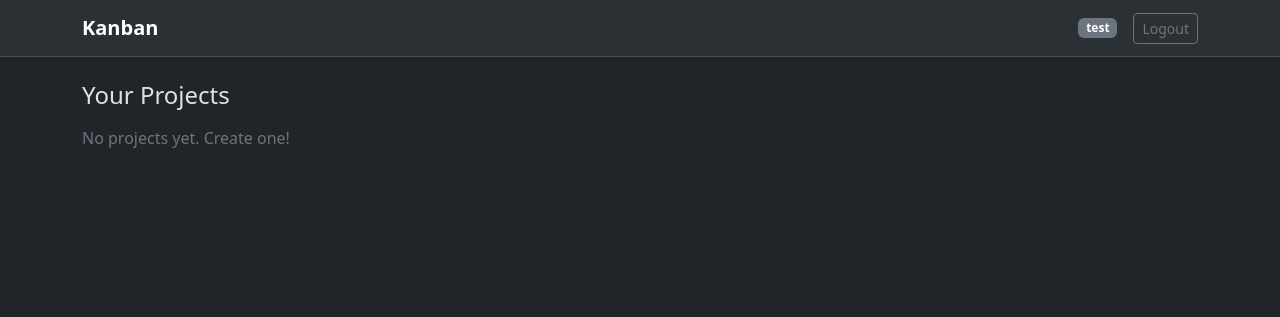
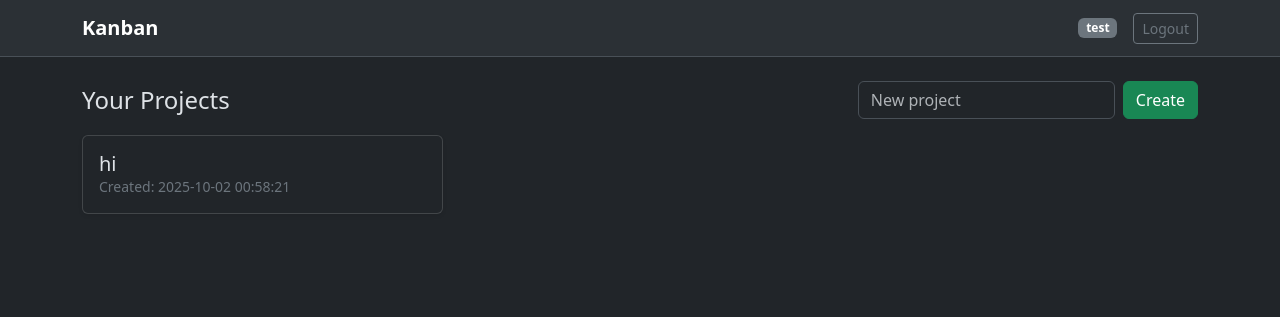
Before and after one commit to Cano4949/Kanban-WebApp, a Flask app: page /dashboard in a window 1280 px wide. Shown: the top 317 px of the page. Run offline with Flask 3, Linux system fonts and the light colour scheme; a user stored in the database is signed in; data comes from the database, SQL or seed files in the repository; both versions use the stored data as it was after the commit.

Commit message:
add projects

```diff
--- a/WEBAPP/app.py
+++ b/WEBAPP/app.py
@@ -1,8 +1,10 @@
-# app.py
 from flask import Flask, render_template, request, redirect, url_for, session, flash
 import os
 from functools import wraps
-from db import init_db_users, create_user, check_login
+from db import (
+    init_db_all, create_user, check_login,
+    create_project, list_user_projects
+)
 
 app = Flask(__name__)
 app.config["SECRET_KEY"] = os.environ.get("SECRET_KEY", "dev-secret")
@@ -61,13 +63,22 @@ def logout():
 @app.route("/dashboard")
 @login_required
 def dashboard():
-    return render_template("dashboard.html")
+    projects = list_user_projects(current_user_id())
+    return render_template("dashboard.html", projects=projects)
+
+@app.route("/project/create", methods=["POST"])
+@login_required
+def project_create():
+    name = request.form.get("name", "").strip() or "New Project"
+    pid = create_project(name, current_user_id())
+    flash("Project created.", "success")
+    return redirect(url_for("dashboard"))
 
 @app.cli.command("init-db")
 def init_db_cmd():
-    init_db_users()
-    print("DB initialized (users).")
+    init_db_all()
+    print("DB initialized (users + projects). No demo user created.")
 
 if __name__ == "__main__":
-    init_db_users()
+    init_db_all()
     app.run(debug=True)
--- a/WEBAPP/db.py
+++ b/WEBAPP/db.py
@@ -1,4 +1,3 @@
-# db.py
 import sqlite3
 from pathlib import Path
 from typing import Optional
@@ -10,15 +9,32 @@ def get_conn():
     conn.row_factory = sqlite3.Row
     return conn
 
-def init_db_users():
+def init_db_all():
     conn = get_conn()
     conn.executescript("""
     PRAGMA foreign_keys = ON;
+
     CREATE TABLE IF NOT EXISTS users (
         id INTEGER PRIMARY KEY AUTOINCREMENT,
         username TEXT NOT NULL UNIQUE,
         password TEXT NOT NULL,
         created_at DATETIME DEFAULT CURRENT_TIMESTAMP
+    );
+
+    CREATE TABLE IF NOT EXISTS projects (
+        id INTEGER PRIMARY KEY AUTOINCREMENT,
+        name TEXT NOT NULL,
+        created_at DATETIME DEFAULT CURRENT_TIMESTAMP
+    );
+
+    CREATE TABLE IF NOT EXISTS project_members (
+        id INTEGER PRIMARY KEY AUTOINCREMENT,
+        user_id INTEGER NOT NULL,
+        project_id INTEGER NOT NULL,
+        role TEXT DEFAULT 'owner',
+        UNIQUE(user_id, project_id),
+        FOREIGN KEY(user_id) REFERENCES users(id) ON DELETE CASCADE,
+        FOREIGN KEY(project_id) REFERENCES projects(id) ON DELETE CASCADE
     );
     """)
     conn.commit()
@@ -49,3 +65,29 @@ def check_login(username: str, password: str) -> Optional[int]:
     if not u:
         return None
     return u["id"] if u["password"] == password else None
+
+# --- projects ---
+def create_project(name: str, owner_id: int) -> int:
+    conn = get_conn()
+    cur = conn.cursor()
+    cur.execute("INSERT INTO projects(name) VALUES(?)", (name,))
+    pid = cur.lastrowid
+    cur.execute(
+        "INSERT INTO project_members(user_id, project_id, role) VALUES(?,?, 'owner')",
+        (owner_id, pid)
+    )
+    conn.commit()
+    conn.close()
+    return pid
+
+def list_user_projects(user_id: int):
+    conn = get_conn()
+    rows = conn.execute("""
+      SELECT p.*
+      FROM projects p
+      JOIN project_members m ON m.project_id = p.id
+      WHERE m.user_id = ?
+      ORDER BY p.created_at ASC
+    """, (user_id,)).fetchall()
+    conn.close()
+    return rows
--- a/WEBAPP/templates/dashboard.html
+++ b/WEBAPP/templates/dashboard.html
@@ -1,23 +1,24 @@
-
 {% extends "base.html" %}
 {% block title %}Dashboard{% endblock %}
 {% block content %}
 <div class="d-flex align-items-center justify-content-between mb-3">
   <h1 class="h4 m-0">Your Projects</h1>
-
+  <form class="d-flex gap-2" action="{{ url_for('project_create') }}" method="post">
+    <input class="form-control" name="name" placeholder="New project" />
+    <button class="btn btn-success">Create</button>
+  </form>
 </div>
 
 <div class="row g-3">
   {% for p in projects %}
-  <div class="col-md-4">
-    <a class="card text-decoration-none hover-card" href="{{ url_for('project_view', project_id=p.id) }}">
-      <div class="card-body">
-        <div class="d-flex align-items-center justify-content-between">
+    <div class="col-md-4">
+      <div class="card shadow-sm">
+        <div class="card-body">
           <h2 class="h5 m-0">{{ p.name }}</h2>
+          <div class="small text-secondary">Created: {{ p.created_at }}</div>
         </div>
       </div>
-    </a>
-  </div>
+    </div>
   {% else %}
     <p class="text-secondary">No projects yet. Create one!</p>
   {% endfor %}
```
Also changed, not shown: WEBAPP/kanban.db.
